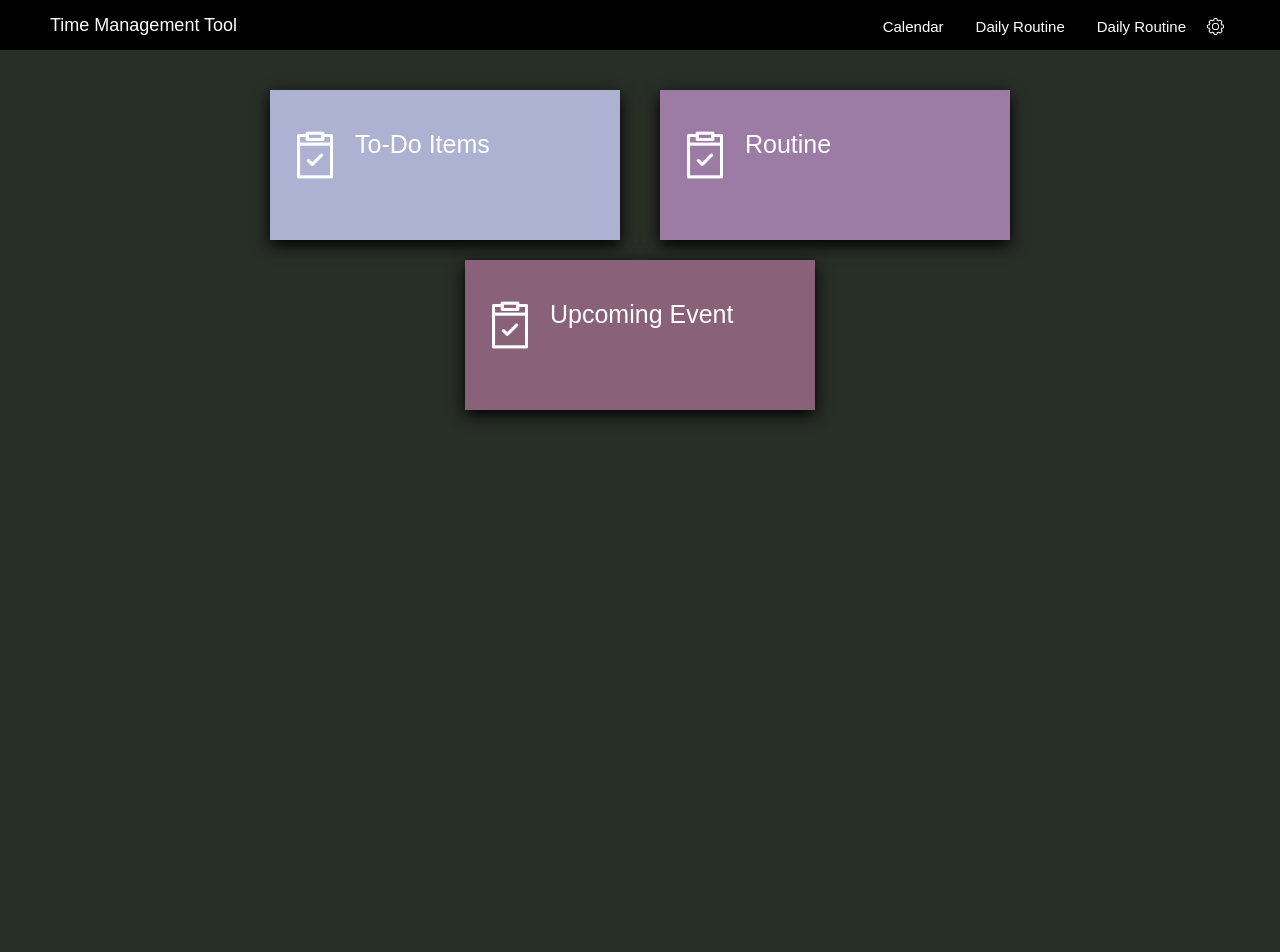
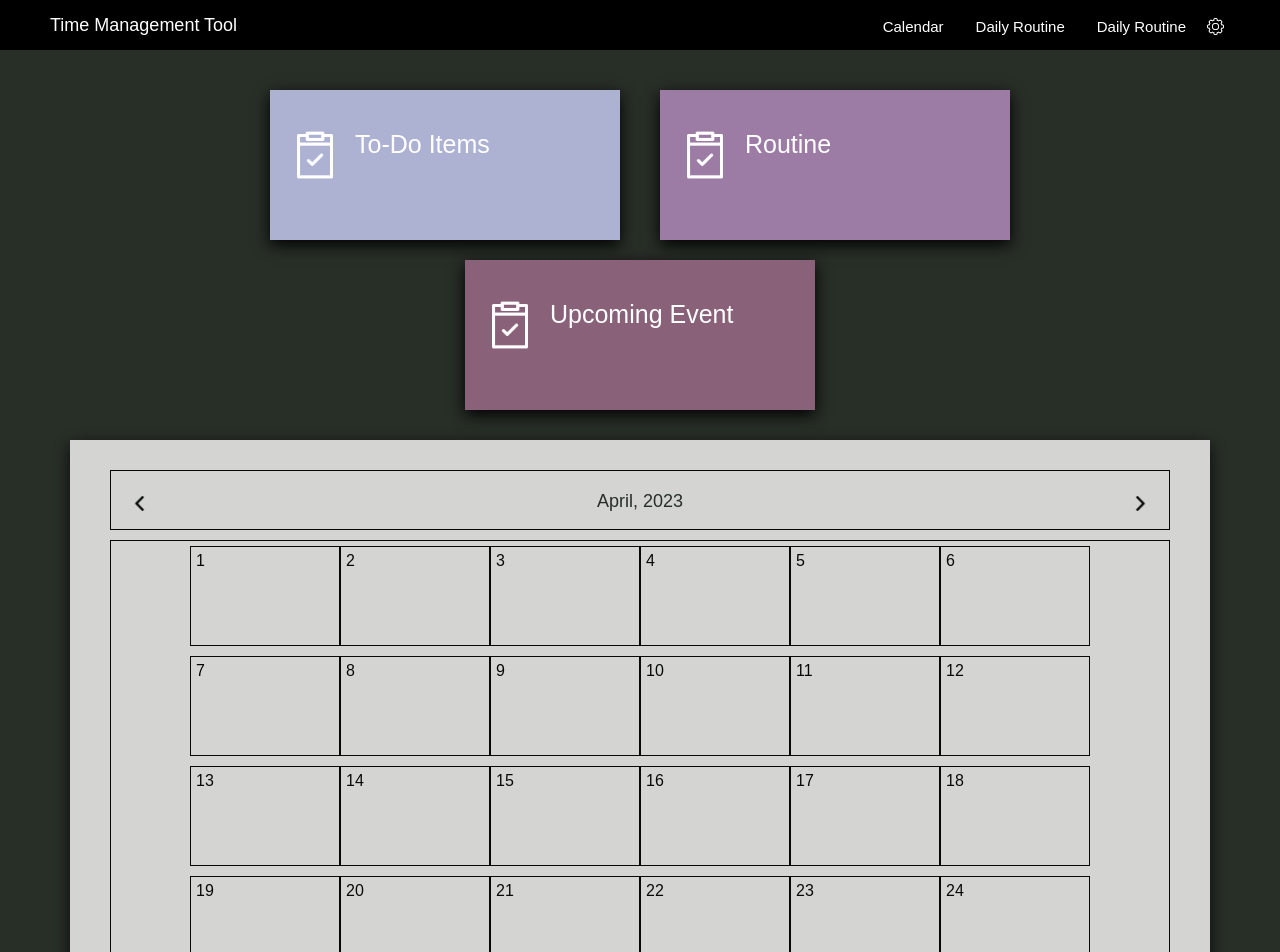
Before and after one commit to ansleehk/CS151-TimeManagement, a React (Create React App) app in the folder frontend/: page / in a window 1280 px wide. Shown: the top 952 px of the page. Before the commit the page ends 800 px from the top, so only its background shows below. Built offline with nearby package versions, Linux system fonts and the light colour scheme.

Commit message:
Add Calendar

```diff
--- a/frontend/src/App.js
+++ b/frontend/src/App.js
@@ -1,5 +1,5 @@
 import { LoginPage } from "./pages/login.jsx";
-import { HomePage } from "./pages/home.jsx";
+import { HomePage } from "./pages/home/index.jsx";
 import { MenuBar } from "./components/menuBar.jsx";
 import "./styles/app.scss";
 import { BrowserRouter as Router, Routes, Route } from "react-router-dom";
--- a/frontend/src/components/styles/menuBar.scss
+++ b/frontend/src/components/styles/menuBar.scss
@@ -3,6 +3,7 @@
 $menu-primary-color: black;
 
 menu#DesktopMenuBar {
+  z-index: 5000;
   width: 100%;
   height: 50px;
   position: fixed;
@@ -46,14 +47,14 @@ menu#DesktopMenuBar {
       }
     }
   }
-  div#setting-dropdown{
+  div#setting-dropdown {
     float: right;
     position: relative;
     top: 7px;
     width: 28px;
     height: 100%;
 
-    button#setting-btn{
+    button#setting-btn {
       background: none;
       border: none;
       float: right;
@@ -64,7 +65,7 @@ menu#DesktopMenuBar {
         width: 17px;
       }
     }
-    menu#setting{
+    menu#setting {
       display: none;
       position: absolute;
       top: 17px;
@@ -86,7 +87,6 @@ menu#DesktopMenuBar {
           display: flex;
           flex-direction: column;
 
-
           a {
             width: 100%;
             height: 35px;
@@ -106,16 +106,15 @@ menu#DesktopMenuBar {
         }
       }
     }
-
   }
 
   div#setting-dropdown:hover menu#setting {
     display: block;
   }
-
 }
 
 menu#MobileMenuBar {
+  z-index: 5000;
   width: 100%;
   height: 60px;
   background-color: $menu-primary-color;
--- /dev/null
+++ b/frontend/src/data/calendar.json
@@ -0,0 +1,16 @@
+{
+  "monthNames": [
+    "January",
+    "February",
+    "March",
+    "April",
+    "May",
+    "June",
+    "July",
+    "August",
+    "September",
+    "October",
+    "November",
+    "December"
+  ]
+}
--- /dev/null
+++ b/frontend/src/func/date.js
@@ -0,0 +1,6 @@
+
+
+export function getDaysInMonth(year, month) {
+  const date = new Date(year, month + 1, 0);
+  return date.getDate();
+}
--- /dev/null
+++ b/frontend/src/pages/home/calendar.jsx
@@ -0,0 +1,63 @@
+import "./calendar.scss";
+import { useState } from "react";
+import CalendarData from "../../data/calendar.json";
+import ArrowIcon from "../img/right-arrow.png";
+import { getDaysInMonth } from "../../func/date.js";
+
+function Day(props) {
+  return (
+    <div class="day">
+      <span>
+        {props.day}
+      </span>
+    </div>
+  );
+}
+
+
+function CalendarDayContainer(props) {
+  let dayItems = [];
+  const DAYS_IN_A_MONTH =  getDaysInMonth(props.date.getFullYear(), props.date.getMonth())
+  for (let i = 0; i < DAYS_IN_A_MONTH; i++){
+    dayItems.push(<Day key={i} day={i + 1} />);
+  }
+  return (
+    <main id="calendar-day-container">
+        {
+          dayItems
+        }
+    </main>
+  );
+}
+
+export function Calendar() {
+
+  const [viewDate, setViewDate] = useState(new Date());
+
+  const setMonth = (month) => {
+    const newDate = new Date(viewDate);
+    newDate.setMonth(viewDate.getMonth() + month);
+    setViewDate(
+      newDate
+    )
+  }
+
+  return (
+    <div id="calendar">
+      <header id="controller">
+        <button class="month-control" id="left" onClick={()=>{setMonth(-1)}}>
+          <img src={ArrowIcon} />
+        </button>
+        <span id="viewDate">
+          {CalendarData.monthNames[viewDate.getMonth()] +
+            ", " +
+            viewDate.getFullYear()}
+        </span>
+        <button class="month-control" id="right" onClick={()=>{setMonth(1)}}>
+          <img src={ArrowIcon} />
+        </button>
+      </header>
+      <CalendarDayContainer date={viewDate} />
+    </div>
+  );
+}
--- /dev/null
+++ b/frontend/src/pages/home/calendar.scss
@@ -0,0 +1,71 @@
+@import "../../styles/_global.scss";
+
+div#calendar {
+    width: 100%;
+    height: calc(100% - 120px);
+    background-color: white;
+    opacity: 0.8;
+    padding: 30px 40px 30px 40px;
+    box-sizing: border-box;
+    box-shadow: 0 5px 15px black;
+
+    header#controller {
+        width: 100%;
+        height: 60px;
+        padding: 20px 15px 0 15px;
+        box-sizing: border-box;
+        text-align: center;
+        border: 1px solid black;
+        margin-bottom: 10px;
+
+        button.month-control {
+            background: none;
+            border: none;
+            width: 27px;
+            height: 27px;
+            img {
+                width: 100%;
+            }
+        }
+
+        button#left {
+            float: left;
+            img {
+                transform: rotate(180deg);
+            }
+        }
+
+        button#right {
+            float: right;
+        }
+
+        span#viewDate{
+            color: $primary-color;
+            font-size: 18px;
+        }
+    }
+
+    main#calendar-day-container {
+        height: 100%;
+        width: 100%;
+        border: 1px solid black;
+        display: flex;
+        flex-wrap: wrap;
+        justify-content: center;
+        padding: 0 20px;
+        box-sizing: border-box;
+        div.day {
+            width: 150px;
+            height: 100px;
+            border: 1px solid black;
+            box-sizing: border-box;
+            margin: 5px 0 5px 0;
+            padding: 5px;
+            span {
+                color: black;
+            }
+        }
+
+    }
+
+}
--- a/frontend/src/pages/styles/home.scss
+++ b/frontend/src/pages/home/home.scss
@@ -1,8 +1,9 @@
 @import "../../styles/_global";
 
-header{
+header#info{
     width: 100%;
-    height: 200px;
+    min-height: 200px;
+    margin: 0 0 20px 0;
     display: flex;
     flex-direction: row;
     align-items: center;
--- a/frontend/src/pages/home.jsx
+++ b/frontend/src/pages/home/index.jsx
@@ -1,5 +1,6 @@
-import "./styles/home.scss"
-import ToDoIcon from './img/check.png'
+import "./home.scss"
+import ToDoIcon from '../img/check.png'
+import { Calendar } from "./calendar.jsx"
 
 function ToDoBox (){
     return (
@@ -37,11 +38,14 @@ function UpcomingEvent (){
 export function HomePage (){
     return (
         <div id="HomePage">
-            <header>
+            <header id="info">
                 <ToDoBox />
                 <Routine />
                 <UpcomingEvent />
             </header>
+            <main>
+                <Calendar />
+            </main>
         </div>
     )
 }
--- a/frontend/src/pages/login.jsx
+++ b/frontend/src/pages/login.jsx
@@ -17,7 +17,6 @@ export function LoginPage({ Login, error }) {
 	return (
 		<form onSubmit={submitHandler}>
 			<nav>
-				<Navigation />
 			</nav>
 			<div className='loginPage'>
 
```
Also changed, not shown: frontend/src/pages/img/right-arrow.png (added). Lines whose indentation alone changed are shown as unchanged.
